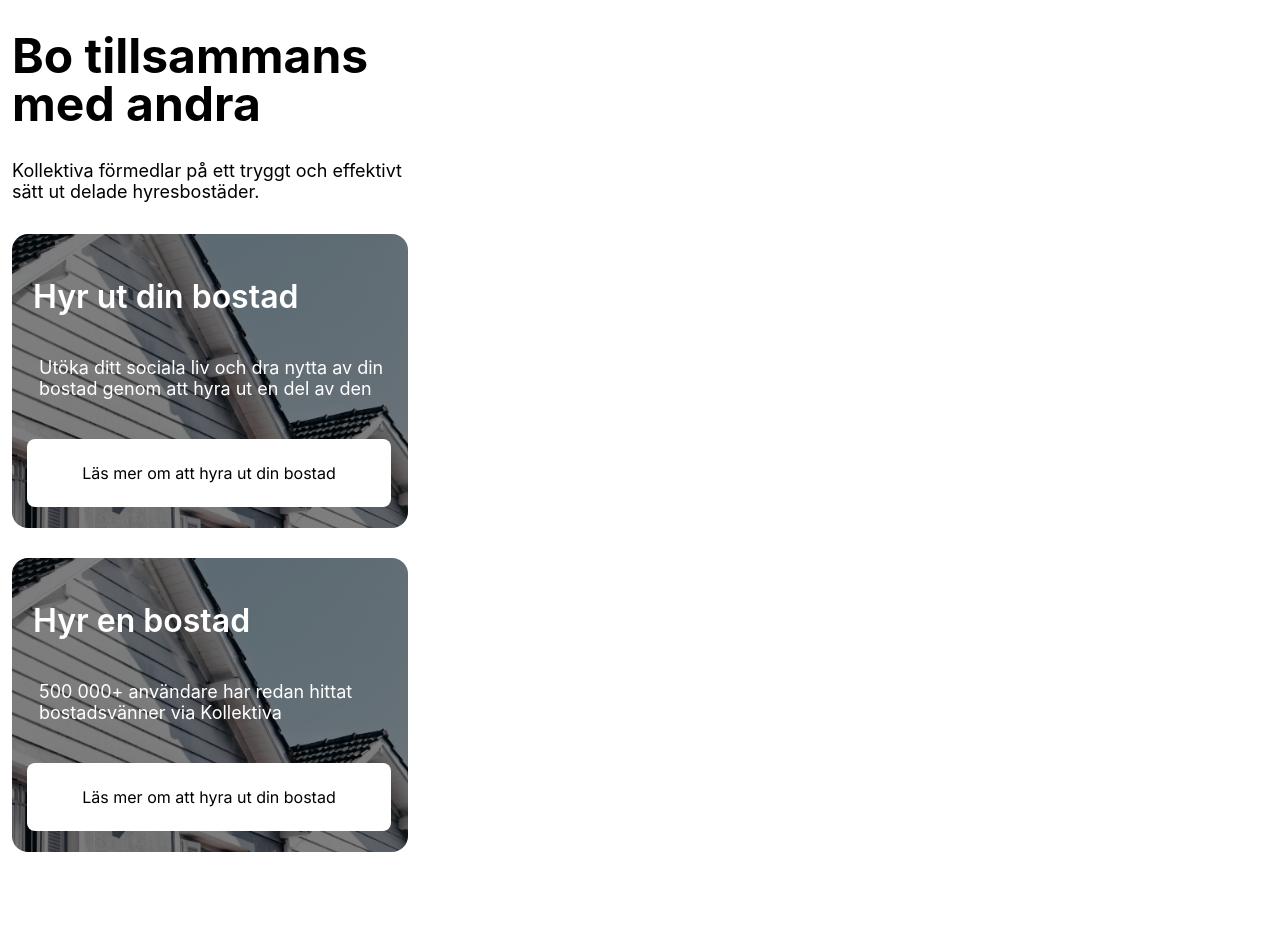
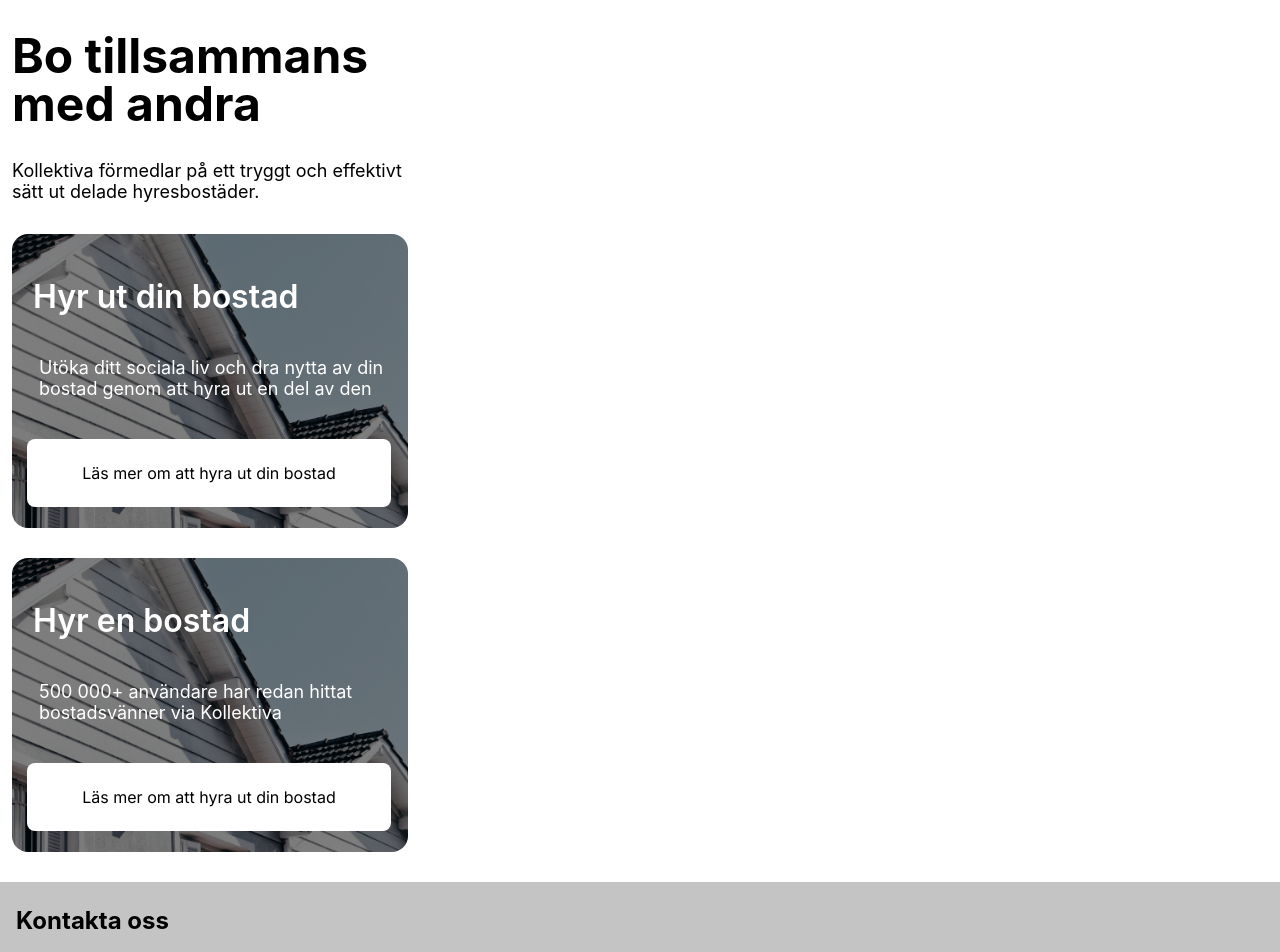
Before and after one commit to JennAnd/kollektiva2.0, a React (Create React App) app: page / in a window 1280 px wide. Shown: the top 952 px of the page. Before the commit the page ends 882 px from the top, so only its background shows below. Built offline with nearby package versions, Linux system fonts and the light colour scheme.

Commit message:
Add footer on home page

```diff
--- a/src/pages/Home/index.js
+++ b/src/pages/Home/index.js
@@ -3,6 +3,7 @@ import "./home.css";
 /* import Button from "../../components/Button"; */
 import Card from "./../../components/Card";
 import houseRoof from "./../../assets/images/houseRoof.png";
+import Footer from "../../components/Footer/footer";
 
 const HomePage = (props) => {
   return (
@@ -26,6 +27,7 @@ const HomePage = (props) => {
         buttonText="Läs mer om att hyra en bostad"
         bg="white"
       ></Card>
+      <Footer />
     </div>
   );
 };
```
